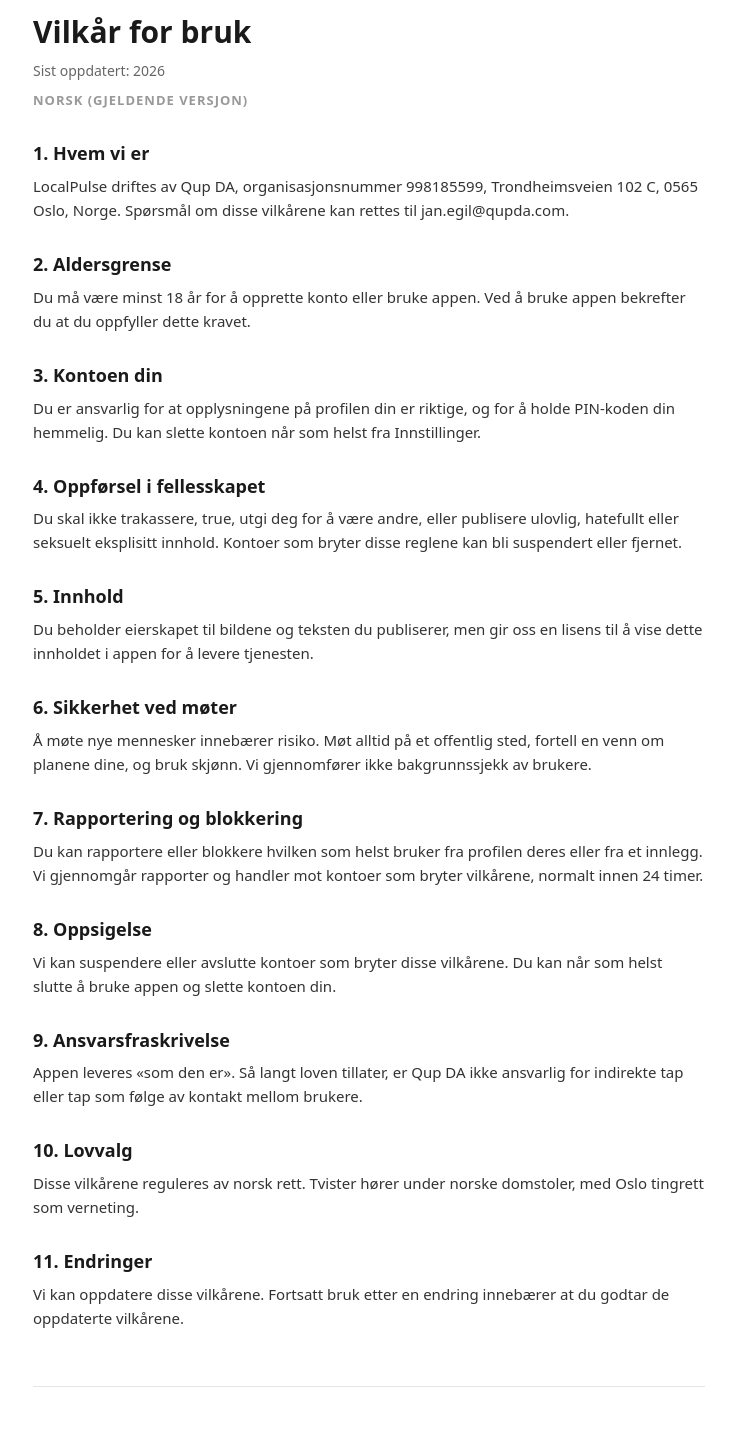
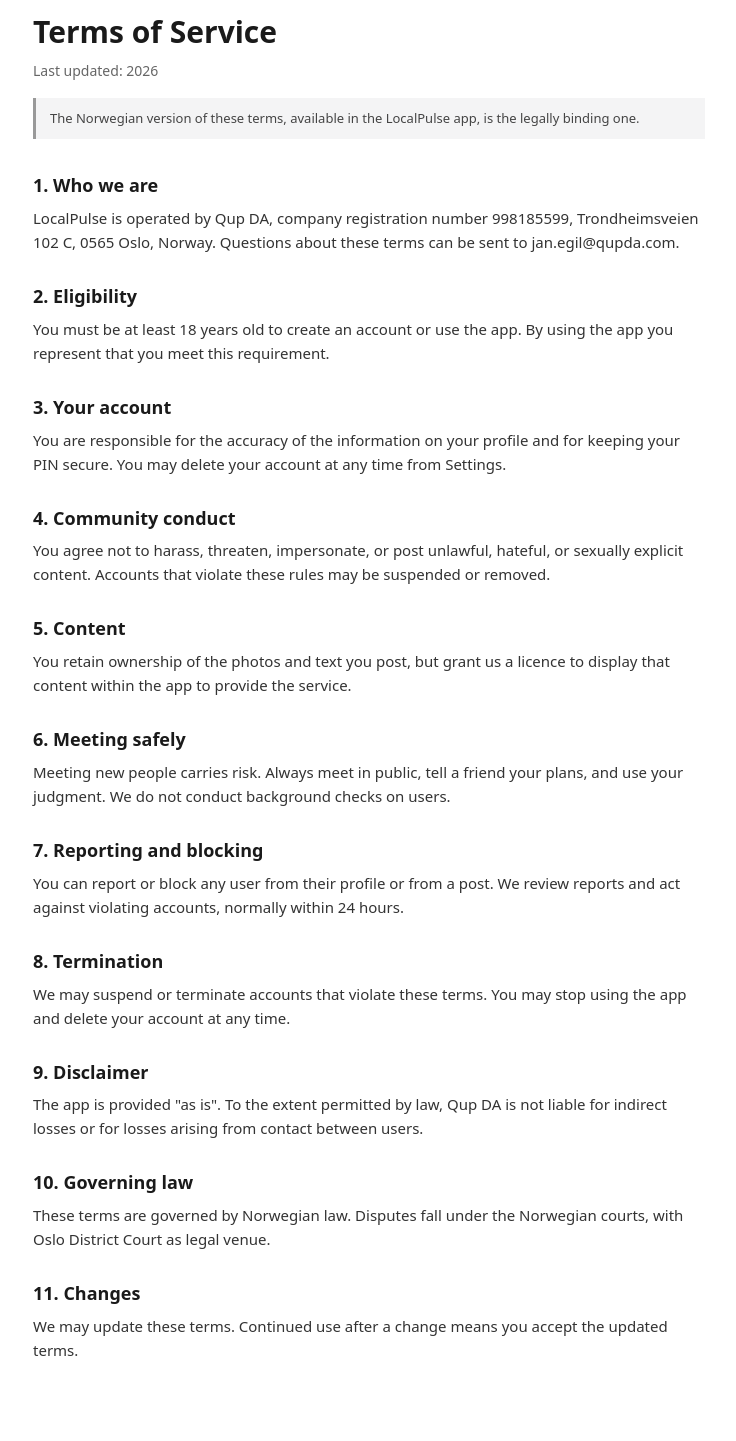
Before and after one commit to janegil-staff/qup-da, a Next.js app: page /pulse/terms in a window 1280 px wide. Shown: the part 40-1481 px from the top of the page, without its empty margins (271-1007 px from the left). After the commit the page ends 1450 px from the top, so only its background shows below. Built offline with nearby package versions, Linux system fonts and the light colour scheme.

Commit message:
Turn terms and privacy to english only

```diff
--- a/src/app/pulse/privacy/page.js
+++ b/src/app/pulse/privacy/page.js
@@ -0,0 +1,51 @@
+// qupda.com - app/pulse/privacy/page.js
+//
+// Hosted Privacy Policy for LocalPulse (English). The Norwegian version
+// available in the app is the legally binding one. Plain ASCII only.
+//
+// Controller: Qup DA, org.nr 998185599, Trondheimsveien 102 C, 0565 Oslo.
+
+export const metadata = {
+  title: 'LocalPulse - Privacy Policy',
+  description: 'Privacy Policy for LocalPulse, operated by Qup DA.',
+};
+
+const LAST_UPDATED = '2026';
+
+const PRIVACY = [
+  ['1. Data controller', 'Qup DA, company registration number 998185599, Trondheimsveien 102 C, 0565 Oslo, Norway, is the controller of the personal data described here. Contact us at jan.egil@qupda.com for privacy matters.'],
+  ['2. What we collect', 'Account details (email address, PIN stored as a hash, display name, date of birth/age, gender), profile content (photos, bio, interests), approximate location, messages and images you send in chat, your online status, and device and notification tokens for push notifications.'],
+  ['3. Location', 'We use your approximate location to show and rank people nearby. Your coordinates are rounded to roughly 100 metres before storage, so your exact position cannot be reconstructed from the distances shown to other users. You can disable location in your device settings, though discovery depends on it.'],
+  ['4. Why we process it, and our legal basis', 'Operating your account: to perform our contract with you (GDPR Art. 6(1)(b)). Location-based discovery and push notifications: consent (Art. 6(1)(a)), which you may withdraw at any time. Safety, moderation, and abuse prevention: legitimate interests (Art. 6(1)(f)).'],
+  ['5. Who we share it with', 'Your profile is visible to other users of the app. We use processors to run the service: DigitalOcean (hosting and database, EU), MongoDB Atlas (database, EU), Cloudinary (image storage, USA), Resend (email delivery, USA), and Expo (push notifications, USA). Transfers to the USA are safeguarded by the European Commission Standard Contractual Clauses. We do not sell your personal data.'],
+  ['6. How long we keep it', 'We keep your data while your account is active. When you delete your account from Settings, your profile, photos, messages, blocks, and reports are permanently removed. Technical logs and backups are retained for up to 90 days before deletion.'],
+  ['7. Your rights', 'You have the right to access, correct, and delete your personal data, and to restrict or object to processing and to data portability. Contact jan.egil@qupda.com. You may also lodge a complaint with Datatilsynet, the Norwegian Data Protection Authority.'],
+  ['8. Children', 'LocalPulse is not intended for anyone under 18. We do not knowingly collect data about children.'],
+  ['9. Security', 'We use industry-standard measures to protect your data, including encryption of PINs. No service is perfectly secure.'],
+  ['10. Changes', 'We will notify you in the app before material changes to this policy take effect.'],
+];
+
+const wrap = { maxWidth: 720, margin: '0 auto', padding: '48px 24px', fontFamily: 'system-ui, -apple-system, Segoe UI, Roboto, sans-serif', color: '#1a1a1a', lineHeight: 1.6 };
+const h1 = { fontSize: 30, fontWeight: 800, marginBottom: 4 };
+const updated = { color: '#666', fontSize: 14, marginBottom: 8 };
+const notice = { background: '#f4f4f5', borderLeft: '3px solid #999', padding: '10px 14px', fontSize: 13, color: '#444', margin: '16px 0 32px' };
+const h2 = { fontSize: 18, fontWeight: 700, marginTop: 28, marginBottom: 6 };
+const para = { fontSize: 15, color: '#333', margin: 0 };
+
+export default function PrivacyPage() {
+  return (
+    <main style={wrap}>
+      <h1 style={h1}>Privacy Policy</h1>
+      <div style={updated}>Last updated: {LAST_UPDATED}</div>
+      <div style={notice}>
+        The Norwegian version of this policy, available in the LocalPulse app, is the legally binding one.
+      </div>
+      {PRIVACY.map(([h, body]) => (
+        <div key={h}>
+          <h2 style={h2}>{h}</h2>
+          <p style={para}>{body}</p>
+        </div>
+      ))}
+    </main>
+  );
+}
--- a/src/app/pulse/terms/page.js
+++ b/src/app/pulse/terms/page.js
@@ -1,31 +1,16 @@
-// qupda.com — app/pulse/terms/page.js
+// qupda.com - app/pulse/terms/page.js
 //
-// Hosted Terms of Service for LocalPulse. Public URL for App Store Connect and
-// the in-app link. Norwegian (no) is authoritative; English (en) follows as a
-// courtesy translation. Keep in sync with the app's src/lib/legalContent.js.
+// Hosted Terms of Service for LocalPulse (English). The Norwegian version
+// available in the app is the legally binding one. Plain ASCII only.
 
 export const metadata = {
-  title: 'LocalPulse — Vilkår for bruk / Terms of Service',
-  description: 'Vilkår for bruk av LocalPulse, levert av Qup DA.',
+  title: 'LocalPulse - Terms of Service',
+  description: 'Terms of Service for LocalPulse, operated by Qup DA.',
 };
 
 const LAST_UPDATED = '2026';
 
-const TERMS_NO = [
-  ['1. Hvem vi er', 'LocalPulse driftes av Qup DA, organisasjonsnummer 998185599, Trondheimsveien 102 C, 0565 Oslo, Norge. Spørsmål om disse vilkårene kan rettes til jan.egil@qupda.com.'],
-  ['2. Aldersgrense', 'Du må være minst 18 år for å opprette konto eller bruke appen. Ved å bruke appen bekrefter du at du oppfyller dette kravet.'],
-  ['3. Kontoen din', 'Du er ansvarlig for at opplysningene på profilen din er riktige, og for å holde PIN-koden din hemmelig. Du kan slette kontoen når som helst fra Innstillinger.'],
-  ['4. Oppførsel i fellesskapet', 'Du skal ikke trakassere, true, utgi deg for å være andre, eller publisere ulovlig, hatefullt eller seksuelt eksplisitt innhold. Kontoer som bryter disse reglene kan bli suspendert eller fjernet.'],
-  ['5. Innhold', 'Du beholder eierskapet til bildene og teksten du publiserer, men gir oss en lisens til å vise dette innholdet i appen for å levere tjenesten.'],
-  ['6. Sikkerhet ved møter', 'Å møte nye mennesker innebærer risiko. Møt alltid på et offentlig sted, fortell en venn om planene dine, og bruk skjønn. Vi gjennomfører ikke bakgrunnssjekk av brukere.'],
-  ['7. Rapportering og blokkering', 'Du kan rapportere eller blokkere hvilken som helst bruker fra profilen deres eller fra et innlegg. Vi gjennomgår rapporter og handler mot kontoer som bryter vilkårene, normalt innen 24 timer.'],
-  ['8. Oppsigelse', 'Vi kan suspendere eller avslutte kontoer som bryter disse vilkårene. Du kan når som helst slutte å bruke appen og slette kontoen din.'],
-  ['9. Ansvarsfraskrivelse', 'Appen leveres «som den er». Så langt loven tillater, er Qup DA ikke ansvarlig for indirekte tap eller tap som følge av kontakt mellom brukere.'],
-  ['10. Lovvalg', 'Disse vilkårene reguleres av norsk rett. Tvister hører under norske domstoler, med Oslo tingrett som verneting.'],
-  ['11. Endringer', 'Vi kan oppdatere disse vilkårene. Fortsatt bruk etter en endring innebærer at du godtar de oppdaterte vilkårene.'],
-];
-
-const TERMS_EN = [
+const TERMS = [
   ['1. Who we are', 'LocalPulse is operated by Qup DA, company registration number 998185599, Trondheimsveien 102 C, 0565 Oslo, Norway. Questions about these terms can be sent to jan.egil@qupda.com.'],
   ['2. Eligibility', 'You must be at least 18 years old to create an account or use the app. By using the app you represent that you meet this requirement.'],
   ['3. Your account', 'You are responsible for the accuracy of the information on your profile and for keeping your PIN secure. You may delete your account at any time from Settings.'],
@@ -44,40 +29,22 @@
 const updated = { color: '#666', fontSize: 14, marginBottom: 8 };
 const notice = { background: '#f4f4f5', borderLeft: '3px solid #999', padding: '10px 14px', fontSize: 13, color: '#444', margin: '16px 0 32px' };
 const h2 = { fontSize: 18, fontWeight: 700, marginTop: 28, marginBottom: 6 };
-const p = { fontSize: 15, color: '#333', margin: 0 };
-const divider = { border: 0, borderTop: '1px solid #e5e5e5', margin: '56px 0' };
-const langLabel = { fontSize: 13, fontWeight: 700, letterSpacing: 1, textTransform: 'uppercase', color: '#999', marginBottom: 12 };
-
-function Section({ heading, rows }) {
-  return (
-    <>
-      <div style={langLabel}>{heading}</div>
-      {rows.map(([h, body]) => (
-        <div key={h}>
-          <h2 style={h2}>{h}</h2>
-          <p style={p}>{body}</p>
-        </div>
-      ))}
-    </>
-  );
-}
+const para = { fontSize: 15, color: '#333', margin: 0 };
 
 export default function TermsPage() {
   return (
     <main style={wrap}>
-      <h1 style={h1}>Vilkår for bruk</h1>
-      <div style={updated}>Sist oppdatert: {LAST_UPDATED}</div>
-
-      <Section heading="Norsk (gjeldende versjon)" rows={TERMS_NO} />
-
-      <hr style={divider} />
-
+      <h1 style={h1}>Terms of Service</h1>
+      <div style={updated}>Last updated: {LAST_UPDATED}</div>
       <div style={notice}>
-        This is an English translation provided for convenience. The Norwegian version above is legally binding.
+        The Norwegian version of these terms, available in the LocalPulse app, is the legally binding one.
       </div>
-      <h1 style={{ ...h1, fontSize: 24 }}>Terms of Service</h1>
-      <div style={updated}>Last updated: {LAST_UPDATED}</div>
-      <Section heading="English (for convenience)" rows={TERMS_EN} />
+      {TERMS.map(([h, body]) => (
+        <div key={h}>
+          <h2 style={h2}>{h}</h2>
+          <p style={para}>{body}</p>
+        </div>
+      ))}
     </main>
   );
 }
```
